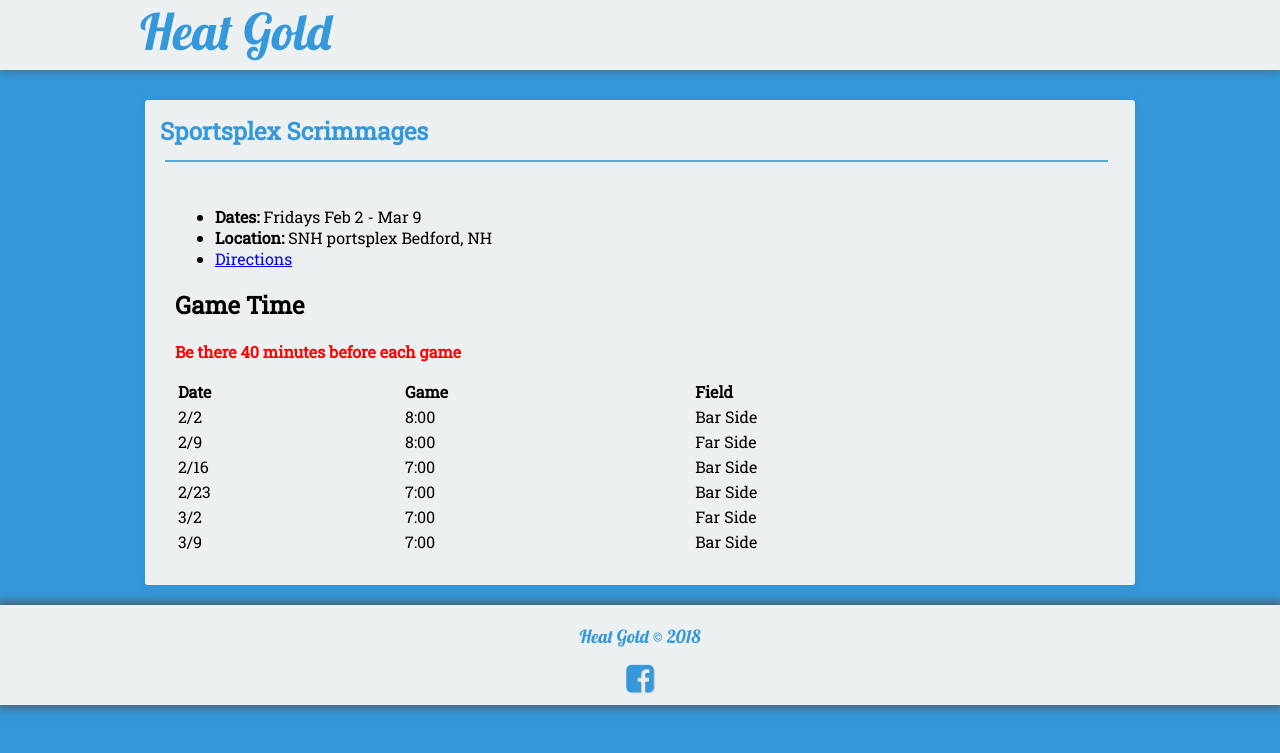
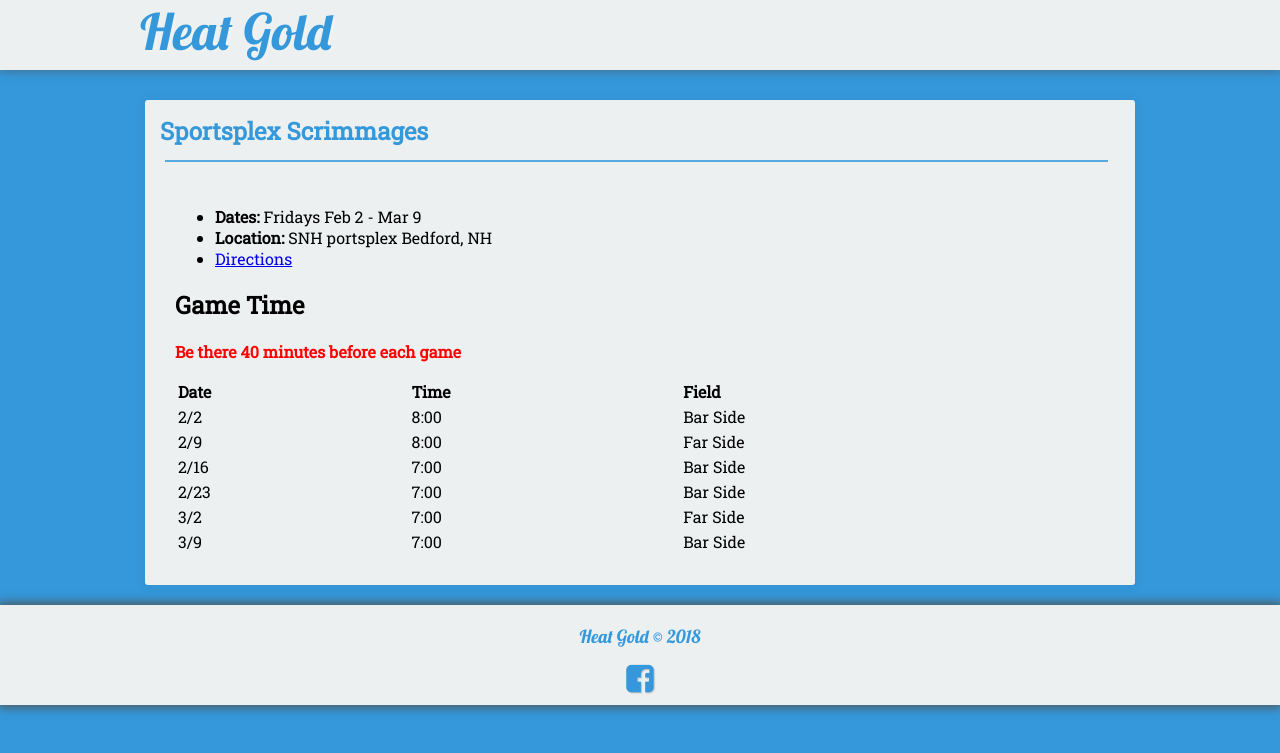
Before and after one commit to seanmerrow/ecf, a Jekyll site: the page built from _posts/2018-08-23-SportsPlex Scrm.md, in a window 1280 px wide. Shown: the top 753 px of the page. Built offline with Jekyll 4.4.1, drawn with Linux system fonts in a browser that asks for light colours; nearby versions of some CDN libraries.

Commit message:
Update 2018-08-23-SportsPlex Scrm.md

```diff
--- a/_posts/2018-08-23-SportsPlex Scrm.md
+++ b/_posts/2018-08-23-SportsPlex Scrm.md
@@ -16,7 +16,7 @@ category:
 
 <span style="color:red">**Be there 40 minutes before each game**</span>
 
-| Date | Game | Field    |
+| Date | Time | Field    |
 |:-----|:-----|:---------|
 | 2/2  | 8:00 | Bar Side |
 | 2/9  | 8:00 | Far Side |
```
